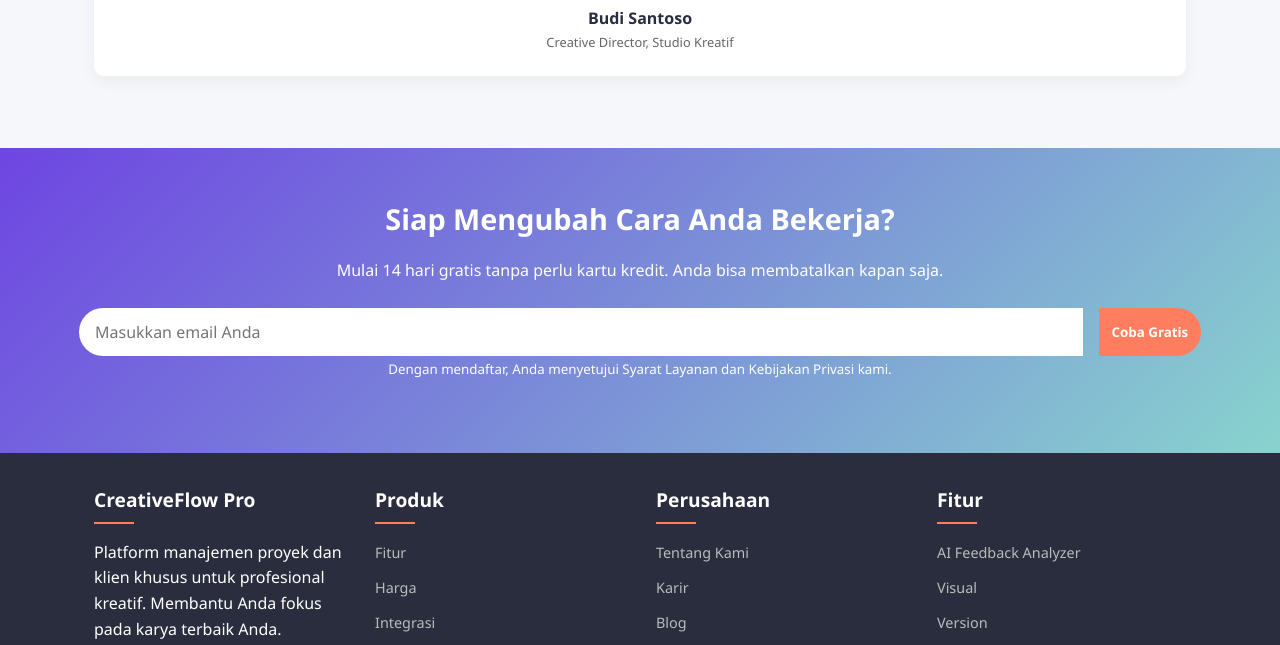
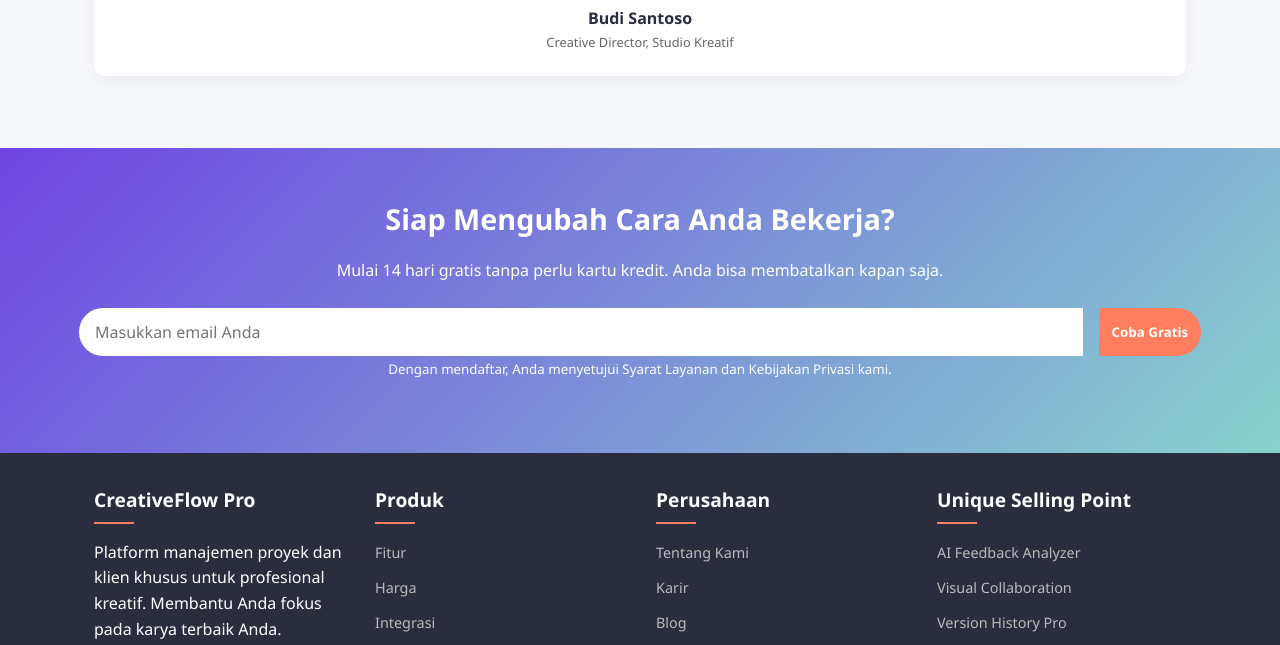
Before and after one commit to MuhamadNovreysa/Agency, a plain HTML site: page index.html in a window 1280 px wide. Shown: the part 4272-4917 px from the top of the page. Drawn offline with Linux system fonts and the light colour scheme.

Commit message:
Update index.html

```diff
--- a/index.html
+++ b/index.html
@@ -1163,11 +1163,11 @@
                 </ul>
             </div>
             <div class="footer-column">
-                <h3>Fitur</h3>
+                <h3>Unique Selling Point</h3>
                 <ul>
                     <li><a href="fedback.html">AI Feedback Analyzer</a></li>
-                    <li><a href="Visual.html">Visual</a></li>
-                    <li><a href="Version.html">Version</a></li>
+                    <li><a href="Visual.html">Visual Collaboration</a></li>
+                    <li><a href="Version.html">Version History Pro</a></li>
                     <li><a href="#">API</a></li>
                     <li><a href="#">Status</a></li>
                 </ul>
```
